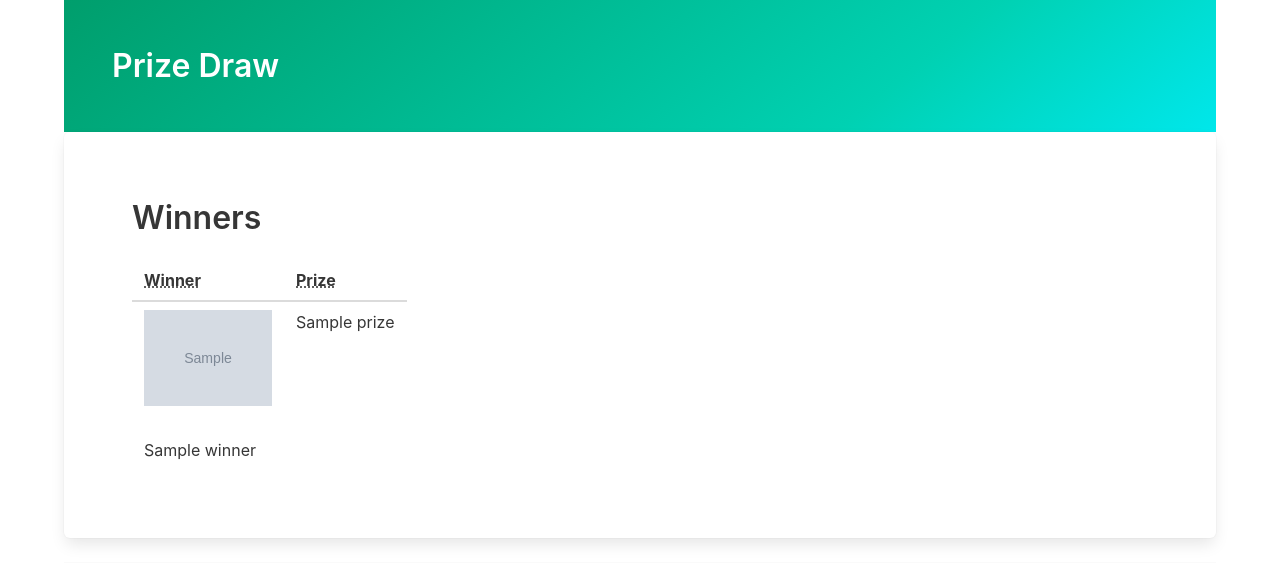
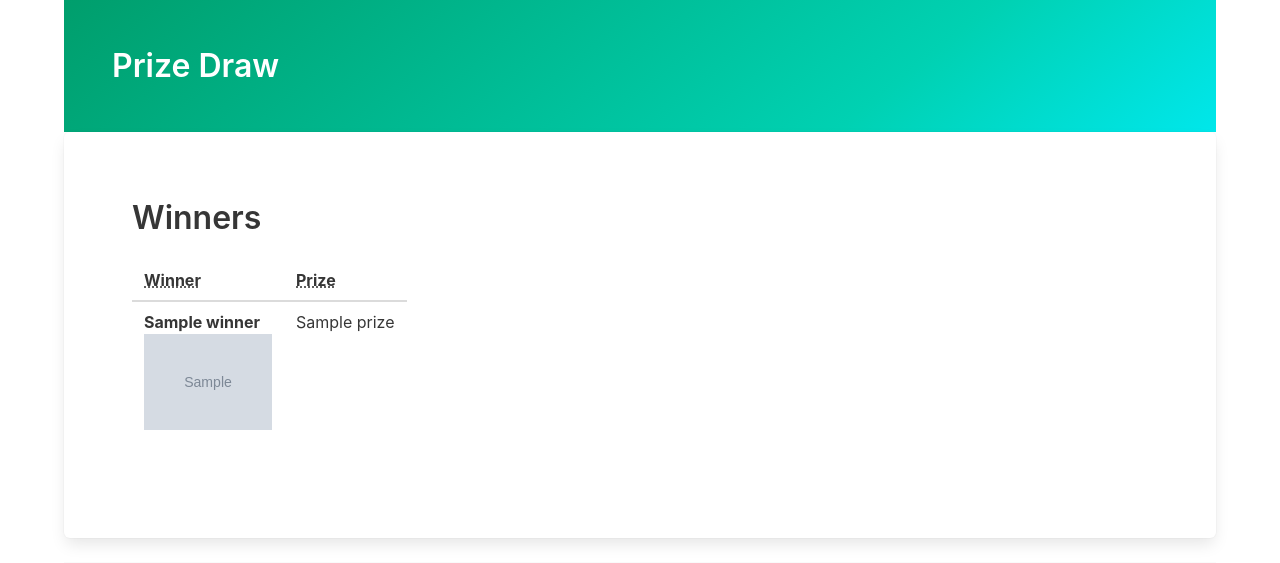
Before and after one commit to simonprickett/redis-prize-draw, a Flask app: template templates/homepage.html in a window 1280 px wide. Shown: the top 563 px of the page. Run offline with Flask 2, Linux system fonts and the light colour scheme; the template is opened without the code that fills it: most values are stand-ins (such as "Sample title", 1, 10 or a date in 2020); grey boxes marked "Sample" are stand-in pictures; some libraries are stand-ins or nearby versions.

Commit message:
Changes to winner layout.

```diff
--- a/templates/homepage.html
+++ b/templates/homepage.html
@@ -68,10 +68,10 @@
             {% for winner in winners %}
             <tr>
               <td>
+                <span class="has-text-weight-bold">{{ winner.name }}</span>
                 <figure class="image is-128x128">
                   <img src="{{ winner.image }}">
                 </figure>
-                {{ winner.name }}
               </td>
               <td>{{ winner.prize }}</td>
             </tr>
```
